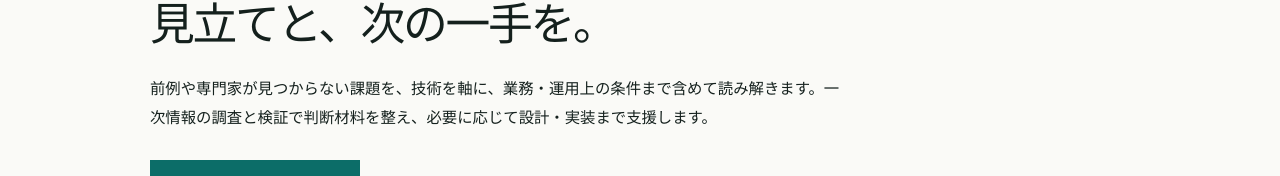
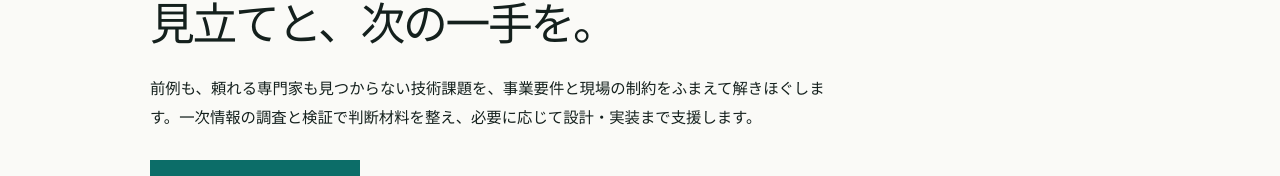
Before and after one commit to masayukisobe/tokushu-it-giken, a Next.js app: page / in a window 1280 px wide. Shown: the part 304-480 px from the top of the page. Built offline with nearby package versions, Linux system fonts and the light colour scheme; no server answers.

Commit message:
Refine homepage supporting copy

```diff
--- a/app/page.tsx
+++ b/app/page.tsx
@@ -7,7 +7,7 @@ import { consultationCategories, insightCategories, researchProjects } from "../
 export default function Home() {
   return <><SiteHeader /><main>
     <section className="hero hero-decision" aria-labelledby="hero-title"><div className="hero-inner hero-layout">
-      <div className="hero-message"><p className="eyebrow hero-eyebrow">TECHNICAL CONSULTATION</p><h1 id="hero-title">どこに頼めばいいか分からない。<br /><em>そんな技術課題に、<br />見立てと、次の一手を。</em></h1><p className="hero-copy">前例や専門家が見つからない課題を、技術を軸に、業務・運用上の条件まで含めて読み解きます。一次情報の調査と検証で判断材料を整え、必要に応じて設計・実装まで支援します。</p><div className="hero-actions"><Link className="button button-primary" href="/contact">30分無料で相談する <span aria-hidden="true">→</span></Link></div><div className="home-category-links" aria-label="相談できる代表的な課題"><p>相談できる代表的な課題</p>{consultationCategories.map((category) => <Link key={category.id} href={`/services#category-${category.id}`}><span>{category.id}</span><strong>{category.title}</strong><small>相談例を見る →</small></Link>)}</div></div>
+      <div className="hero-message"><p className="eyebrow hero-eyebrow">TECHNICAL CONSULTATION</p><h1 id="hero-title">どこに頼めばいいか分からない。<br /><em>そんな技術課題に、<br />見立てと、次の一手を。</em></h1><p className="hero-copy">前例も、頼れる専門家も見つからない技術課題を、事業要件と現場の制約をふまえて解きほぐします。一次情報の調査と検証で判断材料を整え、必要に応じて設計・実装まで支援します。</p><div className="hero-actions"><Link className="button button-primary" href="/contact">30分無料で相談する <span aria-hidden="true">→</span></Link></div><div className="home-category-links" aria-label="相談できる代表的な課題"><p>相談できる代表的な課題</p>{consultationCategories.map((category) => <Link key={category.id} href={`/services#category-${category.id}`}><span>{category.id}</span><strong>{category.title}</strong><small>相談例を見る →</small></Link>)}</div></div>
     </div></section>
 
     <section className="home-consultation-summary" aria-labelledby="consultation-summary-title"><div className="container"><p className="eyebrow">FREE 30-MINUTE CONSULTATION</p><h2 id="consultation-summary-title">まずは30分、その場で整理します</h2><p>初回30分は無料です。資料の準備や技術名の整理は必要ありません。その場で解決できることは回答し、追加の調査・検証・設計・実装が必要な場合だけ、その先をご提案します。</p></div></section>
```
